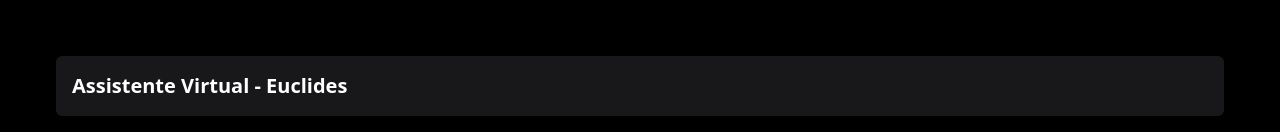
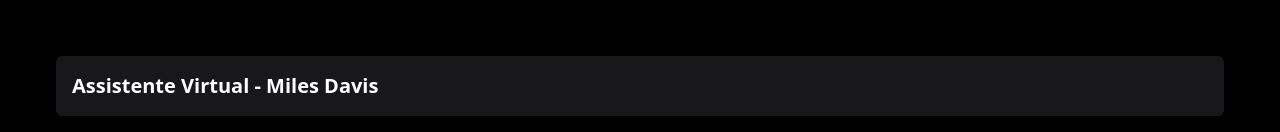
Before and after one commit to ThiLourenco/chat-ia, a Next.js app: page /chat in a window 1280 px wide. Shown: the top 132 px of the page. Built offline with nearby package versions, Linux system fonts and the light colour scheme.

Commit message:
chore(): refactor name application

```diff
--- a/app/chat/page.tsx
+++ b/app/chat/page.tsx
@@ -74,7 +74,7 @@
   return (
     <div className="flex flex-col w-screen h-screen p-14 bg-black text-white">
       <div className="flex items-center justify-between p-4 bg-zinc-900 rounded-md mb-4">
-        <h1 className="text-xl font-bold">Assistente Virtual - Euclides </h1>
+        <h1 className="text-xl font-bold">Assistente Virtual - Miles Davis </h1>
       </div>
 
       <div className="flex-grow border border-zinc-900 rounded-md p-4 custom-scrollbar h-[400px] overflow-y-auto bg-black">
```
